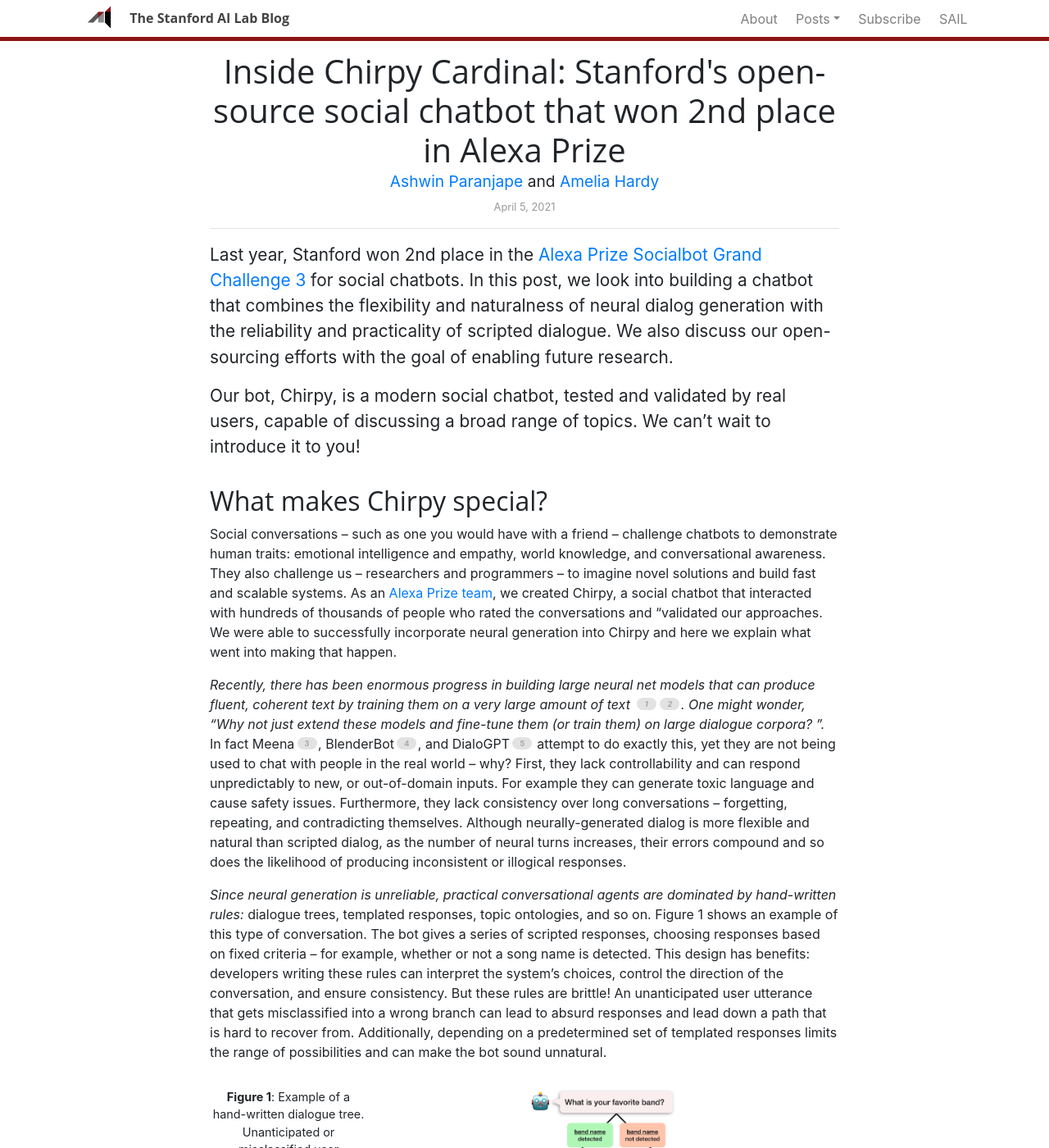
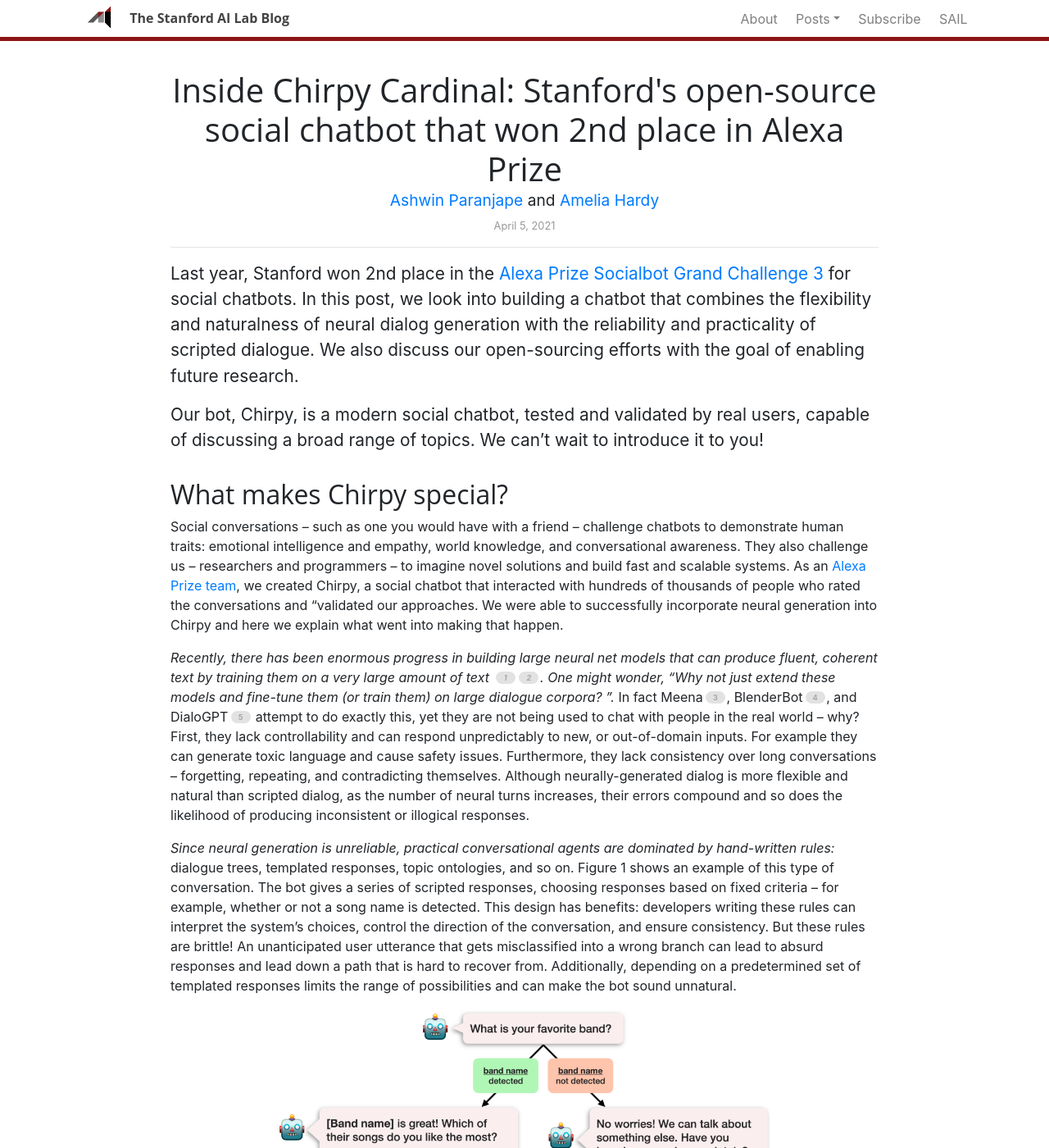
Before and after one commit to StanfordVL/sail-blog-new-post, a Jekyll site: the page built from _posts/2021-04-05-chirpy-cardinal.md, in a window 1280 px wide and 1400 px high. Shown: the whole window at 82% size. Built offline with Jekyll 4.4.1, drawn with Linux system fonts in a browser that asks for light colours; comment, search, counter and statistics services are not loaded.

Commit message:
Mechanism to add post specific css and added responsive css

```diff
--- a/_includes/head.html
+++ b/_includes/head.html
@@ -7,6 +7,7 @@
 
     <!-- CSS -->
     <link rel="stylesheet" href="{{ site.baseurl }}/assets/css/main.css">
+    {% if page.style %}<link rel="stylesheet" href="{{ site.baseurl }}/assets/css/{{ page.style }}"> {% endif %}
 
     <!--Favicon-->
     <link rel="icon" type="image/png" href="{{ site.baseurl }}/assets/img/favicon-32x32.png" sizes="32x32" />
--- /dev/null
+++ b/assets/css/responsive.css
@@ -0,0 +1,46 @@
+article {
+    margin-top: 4rem;
+    max-width: 960px;
+    margin-left: auto !important;
+    margin-right: auto !important;
+    padding-left: 1rem;
+    padding-right: 1rem;
+    float:none;
+}
+@media screen and (min-width: 600px) {
+    article {
+        padding-left: 3rem;
+        padding-right: 3rem;
+    }
+}
+
+.comments, .feature-image .post-content, .feature-image footer, .posts .post-teaser {
+    padding-left: 0;
+    padding-right: 0;
+}
+
+.figure .figure__main p {
+    display: flex;
+    flex-wrap: wrap;
+    justify-content:space-evenly;
+}
+/* Setting a width in pixels ensures that the figure doesn't blow up on large screens
+ * while taking up as much space as it can (for readability) on smaller screens*/
+/* The following is only for one image class, but can be replicated with appropriate widths (assuming a total of 900, with 30px on each side for whitespace). */
+.postimage_75 {
+    width: 600px;
+    padding: 0;
+}
+
+/* Following are for beautification rather than responsiveness */
+h2 {
+    margin-top: 2rem !important;
+}
+
+figure figcaption {
+    text-align: left;
+}
+
+dl dd {
+    margin-left: 2rem;
+}
```
